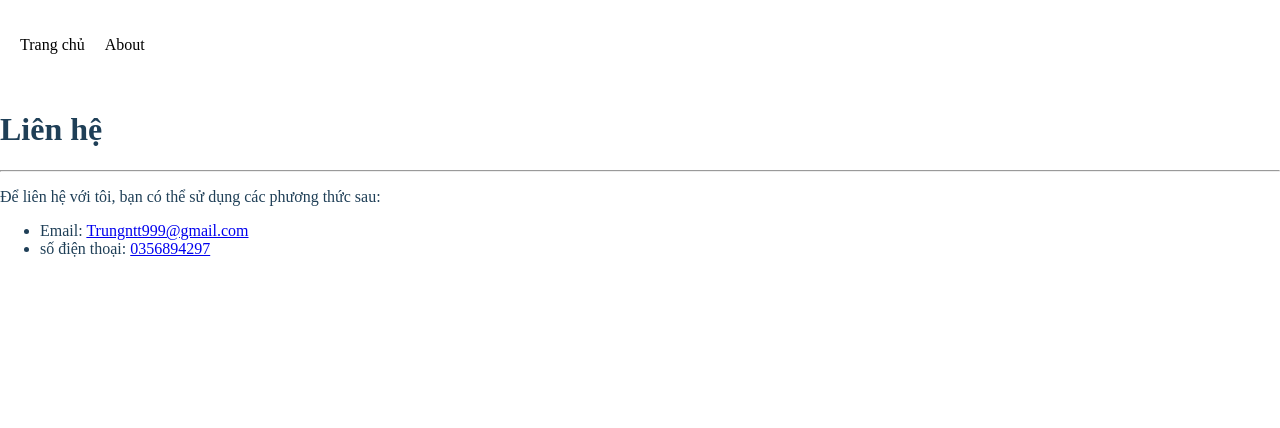
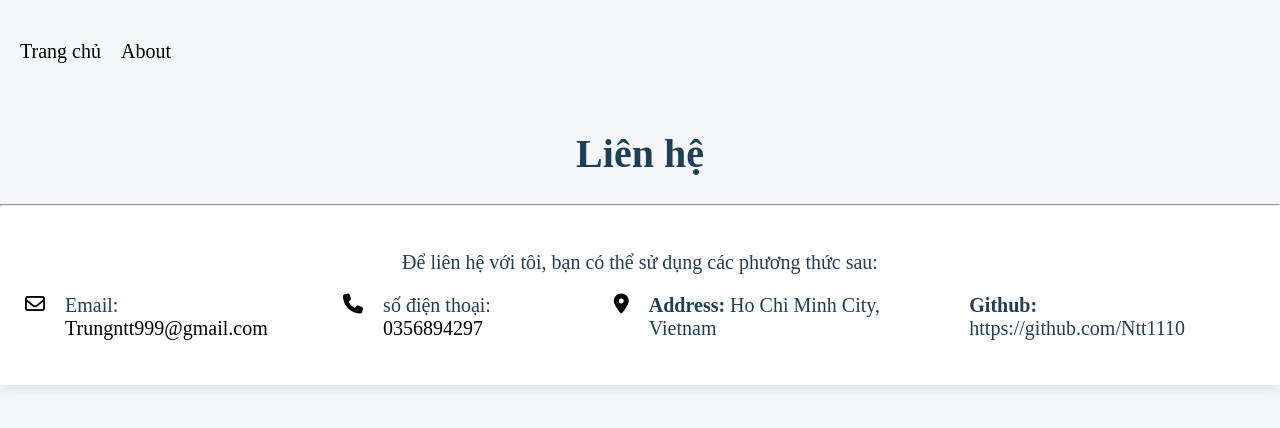
Before and after one commit to Ntt1110/CV, a plain HTML site: page Contact.html in a window 1280 px wide. Drawn offline with Linux system fonts and the light colour scheme.

Commit message:
commit 2

```diff
--- a/Contact.html
+++ b/Contact.html
@@ -4,6 +4,7 @@
     <meta charset="UTF-8">
     <meta name="viewport" content="width=device-width, initial-scale=1.0">
     <link rel="stylesheet" href="./Style.css">
+    <link rel="stylesheet" href="https://cdnjs.cloudflare.com/ajax/libs/font-awesome/6.4.0/css/all.min.css">
     <title>Document</title>
 </head>
 <body>
@@ -17,17 +18,24 @@
                 </ul>
              </header>
 
-                <div >
-                    <h1>Liên hệ</h1>
+                <div class = "contact" >
+                    <h1 >Liên hệ</h1>
                     <hr>
+                    <div class = "contact-info">
+                    <p>Để liên hệ với tôi, bạn có thể sử dụng các phương thức sau:</p>
+                    <ul class="menu" id="contact">
 
-                    <p>Để liên hệ với tôi, bạn có thể sử dụng các phương thức sau:</p>
-                    <ul>
+                           <i class="fa-regular fa-envelope"> </i>
                         <li>Email: <a href="mailto:Trungntt999@gmail.com">Trungntt999@gmail.com </a></li>
+                        <i class="fa-solid fa-phone"></i>
                         <li> số điện thoại: <a href="tel:0356894297">0356894297</a></li>
+                        <i class="fa-solid fa-location-dot"></i>
+                        <li><strong>Address:</strong>
+                            Ho Chi Minh City, Vietnam</li>
+                        <li><strong>Github:</strong> https://github.com/Ntt1110</li>
                     </ul>
                     </div>
-
+                    </div>
                 </div>
         </div>
 </body>
--- a/Style.css
+++ b/Style.css
@@ -1,9 +1,9 @@
 .khungmau{
 justify-content: center;
  align-items: center;
-  height: 100vh;
-width: 1200px;
-  margin: 0 auto;
+  height: 130vh;
+  width: 1200px;
+  margin:  auto ;
   padding: 0 16px;
   border: 1px solid #dddddd;
 }
@@ -11,30 +11,62 @@ body {
    /* display: flex; */
      margin: 0;
   font-family:'Times New Roman', Times, serif;
-  font-size: 16px;
+  font-size: 20px;
   color: rgb(31 63 87 / 100%);
+  background: #f5f7fa;
 
 }
 header{
     justify-content: center;
     align-items: center;
     padding: 20px;
+
 }
 .about{
     display: flex;
     justify-content: right;
 
 }
+.contact-info{
+   background: white;
+    padding: 25px;
+    box-shadow: 0 4px 10px rgba(0,0,0,0.1);
+    margin: 0 auto;
+}
+.contact-item{
+
+}
 .contact{
     width: maxwidth;
 
+
 }
+i {
+
+     color: #020202;
+
+}
+
 .menu
 {
     list-style: none;
     display : flex;
     gap: 20px;
      padding: 0;
+}
+.contact h1{
+  text-align: center;
+}
+
+.contact p{
+  text-align: center;
+
+}
+.contact hr{
+  margin:  auto;
+}
+.contact .menu{
+    justify-content: center;
 }
 menu .li {
      border: 1px solid #999;     /* viền */
@@ -49,6 +81,7 @@ menu .li {
 .menu li:hover {
   background-color: #ddd;
   cursor: pointer;
+  box-shadow: #ddd;
 }
 li{
 
```
Also changed, not shown: index.html (+1 -1 lines).
